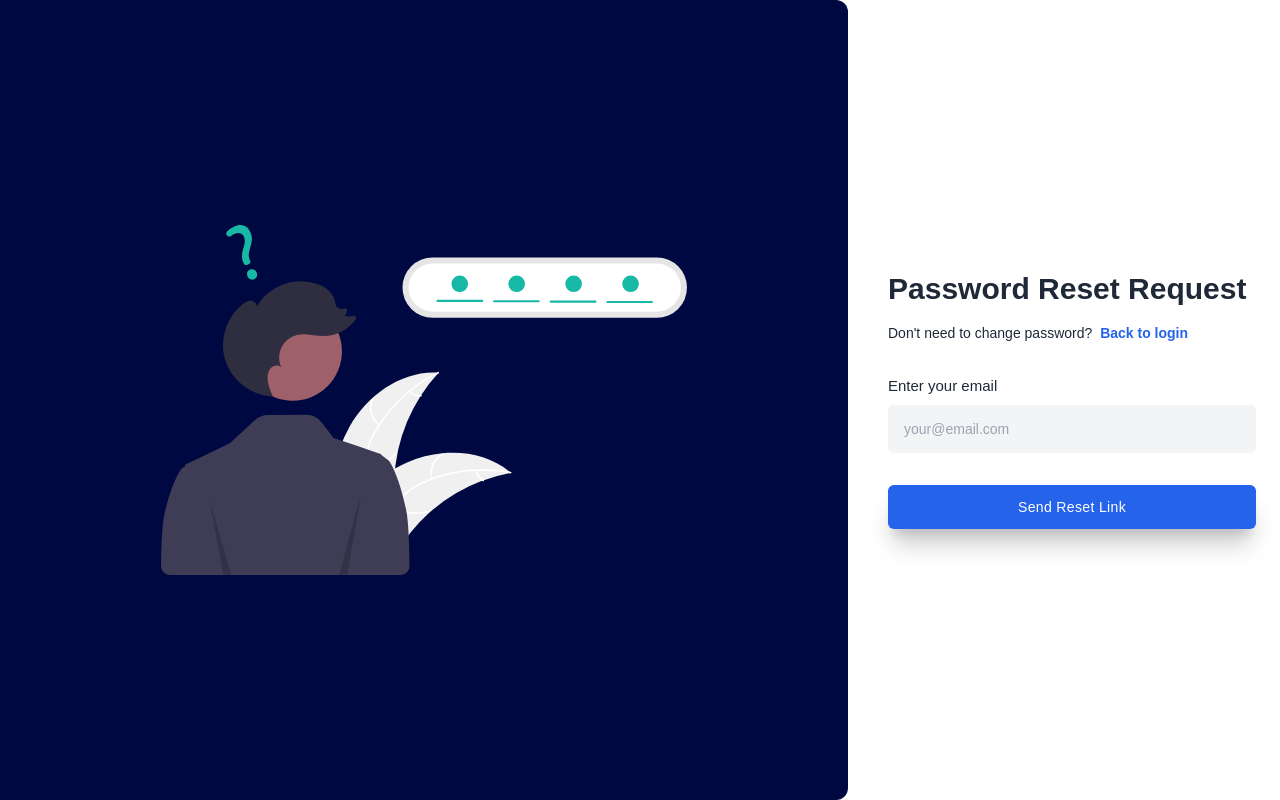
After one commit to randon-23/cm3070final, a Django app: page /accounts/password_reset/ in a window 1280 px wide. The commit adds this page. Run offline with Django 5.2, Linux system fonts and the light colour scheme; some libraries are stand-ins or nearby versions.

Commit message:
Password reset complete

```diff
--- a/cm3070final/accounts_notifs/templates/accounts_notifs/authentication.html
+++ b/cm3070final/accounts_notifs/templates/accounts_notifs/authentication.html
@@ -121,7 +121,7 @@
                                 </label>
                             </div>
                             <div>
-                                <a href="javascript:void(0);" class="text-blue-600 font-semibold text-sm hover:underline">
+                                <a href="{% url 'accounts_notifs:password_reset' %}?reset_stage=request" class="text-blue-600 font-semibold text-sm hover:underline">
                                     Forgot Password?
                                 </a>
                             </div>
--- /dev/null
+++ b/cm3070final/accounts_notifs/templates/accounts_notifs/partials/password_reset_modal.html
@@ -0,0 +1,24 @@
+{% load static %}
+<div id="password-reset-modal" class="hidden fixed inset-0 bg-black bg-opacity-50 items-center justify-center z-50">
+    <div class="modal bg-white p-6 rounded-lg shadow-lg max-w-md w-full">
+        {% if reset_stage == 'request' %}
+        <img src="{% static 'images/link-sent.svg' %}" alt="Link Sent" class="w-32 mx-auto mb-4">
+        {% elif reset_stage == 'confirm' %}
+        <div id="confirm-image-container"></div>
+        {% endif %}
+        <div id="password-reset-modal-content" class="text-center text-lg font-bold text-gray-800">
+            <!-- JSON message -->
+        </div>
+        {% if reset_stage == 'confirm' %}
+        <div id="countdown-container"></div>
+        {% endif %}
+        <div class="mt-6 flex justify-end">
+            <button
+                class="w-full shadow-xl py-3 px-4 text-sm tracking-wide rounded-md text-white bg-blue-600 hover:bg-blue-700 focus:outline-none" style="box-shadow: 0 20px 25px -5px rgba(0, 0, 0, 0.2), 0 10px 10px -5px rgba(0, 0, 0, 0.1);"
+                onclick="hideModal()"
+            >
+                OK
+            </button>
+        </div>
+    </div>
+</div>
--- /dev/null
+++ b/cm3070final/accounts_notifs/templates/accounts_notifs/password_reset.html
@@ -0,0 +1,108 @@
+{% extends 'base/base.html' %}
+{% load static %}
+{% block title %}Password Reset{% endblock %}
+{% block content %}
+<script src="{% static 'js_frontend-scripts/password-reset-processes.js' %}"></script>
+<div class="font-[sans-serif]">
+    <div class="grid lg:grid-cols-3 md:grid-cols-2 items-center gap-4 h-full">
+        <div class="max-md:order-1 lg:col-span-2 md:h-screen w-full bg-[#000842] md:rounded-tr-xl md:rounded-br-xl lg:p-12 p-8">
+            <img src="{% static 'images/forgot-password.svg' %}" class="lg:w-[70%] w-full h-full object-contain block mx-auto" alt="Forgot Password" />
+        </div>
+        <div class="w-full p-6 max-md:max-w-lg mx-auto flex items-center justify-center min-h-screen">
+            <div class="w-full max-w-xl">
+                {% if reset_stage == 'request' %}
+                    <form
+                        id="password-reset-request-form"
+                        method="post"
+                        hx-post="{% url 'accounts_notifs:password_reset_request' %}"
+                        hx-trigger="submit"
+                        hx-target="#password-reset-modal-content"
+                        hx-headers='{"Accept": "application/json"}'
+                        hx-swap="innerHTML"
+                    >
+                        {% csrf_token %}
+                        <div class="mb-8">
+                            <h2 class="text-gray-800 text-3xl font-bold">Password Reset Request</h2>
+                            <p class="text-sm mt-4 text-gray-800">
+                                Don't need to change password?
+                                <a href="{% url 'accounts_notifs:authentication' %}?type=login" id="toggle-to-signup" class="text-blue-600 font-semibold hover:underline ml-1 whitespace-nowrap">Back to login</a>
+                            </p>
+                        </div>
+
+                        <div class="mb-4">
+                            <label for="email" class="text-gray-800 text-[15px] mb-2 mt-4 block">Enter your email</label>
+                            <input
+                                type="email"
+                                id="email"
+                                name="email"
+                                required
+                                class="w-full text-sm text-gray-800 bg-gray-100 focus:bg-transparent pl-4 pr-10 py-3.5 rounded-md outline-blue-600"
+                                placeholder="your@email.com"
+                            >
+                        </div>
+                        <div class="mt-8">
+                            <button
+                                type="submit"
+                                class="w-full shadow-xl py-3 px-4 text-sm tracking-wide rounded-md text-white bg-blue-600 hover:bg-blue-700 focus:outline-none" style="box-shadow: 0 20px 25px -5px rgba(0, 0, 0, 0.2), 0 10px 10px -5px rgba(0, 0, 0, 0.1);"
+                            >
+                                Send Reset Link
+                            </button>
+                        </div>
+                    </form>
+                {% elif reset_stage == 'confirm' %}
+                    <form
+                        id="password-reset-confirm-form"
+                        method="post"
+                        hx-post="{% url 'accounts_notifs:password_reset_confirm' %}"
+                        hx-trigger="submit"
+                        hx-target="#password-reset-modal-content"
+                        hx-headers='{"Accept": "application/json"}'
+                        hx-swap="innerHTML"
+                    >
+                        {% csrf_token %}
+                        <input type="hidden" name="user" value="{{ request.GET.user }}">
+                        <input type="hidden" name="token" value="{{ request.GET.token }}">
+
+                        <div class="mb-8">
+                            <h2 class="text-gray-800 text-3xl font-bold">Password Reset Confirmation</h2>
+                        </div>
+
+                        <div class="mb-4">
+                            <label for="new_password" class="text-gray-800 text-[15px] mb-2 mt-4 block">New Password</label>
+                            <input
+                                type="password"
+                                id="new_password"
+                                name="new_password"
+                                required
+                                class="w-full text-sm text-gray-800 bg-gray-100 focus:bg-transparent pl-4 pr-10 py-3.5 rounded-md outline-blue-600"
+                                placeholder="Enter your new password"
+                            >
+                        </div>
+
+                        <div class="mb-4">
+                            <label for="confirm_password" class="text-gray-800 text-[15px] mb-2 mt-4 block">Confirm Password</label>
+                            <input
+                                type="password"
+                                id="confirm_password"
+                                name="confirm_password"
+                                required
+                                class="w-full text-sm text-gray-800 bg-gray-100 focus:bg-transparent pl-4 pr-10 py-3.5 rounded-md outline-blue-600"
+                                placeholder="Confirm your new password"
+                            >
+                        </div>
+                        <button
+                            type="submit"
+                            class="w-full shadow-xl py-3 px-4 text-sm tracking-wide rounded-md text-white bg-blue-600 hover:bg-blue-700 focus:outline-none" style="box-shadow: 0 20px 25px -5px rgba(0, 0, 0, 0.2), 0 10px 10px -5px rgba(0, 0, 0, 0.1);"
+                        >
+                            Reset Password
+                        </button>
+                    </form>
+                {% endif %}
+            </div>
+        </div>
+    </div>
+</div>
+<!-- Modal -->
+{% include 'accounts_notifs/partials/password_reset_modal.html' %}
+
+{%endblock%}
--- a/cm3070final/accounts_notifs/urls.py
+++ b/cm3070final/accounts_notifs/urls.py
@@ -1,11 +1,14 @@
 from django.urls import path
-from .views import authentication_view
-from .api import login_api, logout_api
+from . import views
+from . import api
 
 app_name = 'accounts_notifs'
 
 urlpatterns = [
-    path('auth/', authentication_view, name='authentication'),
-    path('api/login/', login_api, name='login'),
-    path('api/logout/', logout_api, name='logout'),
+    path('auth/', views.authentication_view, name='authentication'),
+    path('api/login/', api.login_api, name='login'),
+    path('api/logout/', api.logout_api, name='logout'),
+    path('password_reset/', views.password_reset_view, name='password_reset'),
+    path('api/password_reset_request', api.PasswordResetRequestEndpoint.as_view(), name='password_reset_request'),
+    path('api/password_reset_confirm', api.PasswordResetConfirmEndpoint.as_view(), name='password_reset_confirm'),
 ]
--- a/cm3070final/accounts_notifs/views.py
+++ b/cm3070final/accounts_notifs/views.py
@@ -54,3 +54,7 @@ def authentication_view(request):
         'form_type': form_type,
         "country_prefixes": country_prefixes,
     })
+
+def password_reset_view(request):
+    reset_stage = request.GET.get('reset_stage', 'request')
+    return render(request, 'accounts_notifs/password_reset.html', {'reset_stage': reset_stage})
--- a/cm3070final/static/css/output.css
+++ b/cm3070final/static/css/output.css
@@ -1015,9 +1015,20 @@ video {
   outline-offset: 2px;
 }
 
+.focus\:ring-2:focus {
+  --tw-ring-offset-shadow: var(--tw-ring-inset) 0 0 0 var(--tw-ring-offset-width) var(--tw-ring-offset-color);
+  --tw-ring-shadow: var(--tw-ring-inset) 0 0 0 calc(2px + var(--tw-ring-offset-width)) var(--tw-ring-color);
+  box-shadow: var(--tw-ring-offset-shadow), var(--tw-ring-shadow), var(--tw-shadow, 0 0 #0000);
+}
+
 .focus\:ring-blue-500:focus {
   --tw-ring-opacity: 1;
   --tw-ring-color: rgb(59 130 246 / var(--tw-ring-opacity, 1));
+}
+
+.focus\:ring-blue-600:focus {
+  --tw-ring-opacity: 1;
+  --tw-ring-color: rgb(37 99 235 / var(--tw-ring-opacity, 1));
 }
 
 @media not all and (min-width: 768px) {
--- /dev/null
+++ b/cm3070final/static/js_frontend-scripts/password-reset-processes.js
@@ -0,0 +1,61 @@
+
+function showPasswordResetMessage(event) {
+    console.log("Password reset message fired!", event);
+    let response = event.detail.xhr.responseText;
+    console.log(response);
+    try{
+        let data = JSON.parse(response);
+        console.log(data)
+        if(event.detail.xhr.status === 200){
+            document.getElementById("password-reset-modal-content").innerHTML = `<p>${data.message}</p>`;
+        } else{
+            document.getElementById("password-reset-modal-content").innerHTML = `<p>${data.error}</p>`;
+        }
+
+        document.getElementById("password-reset-modal").classList.remove("hidden");
+        document.getElementById("password-reset-modal").classList.add("flex");
+        if (window.location.search.includes("reset_stage=confirm") && event.detail.xhr.status === 200){
+            document.getElementById("confirm-image-container").innerHTML = `<img src="/static/images/authenticated.svg" alt="Done" class="w-32 mx-auto mb-4">`
+            let countdownContainer = document.getElementById("countdown-container");
+            if (countdownContainer) {
+                document.getElementById("countdown-container").innerHTML = `<p class="mt-4 text-gray-600">
+                    You will be redirected to the login page in <strong id="countdown">3</strong> seconds.
+                </p>`;
+
+                let timeLeft = 3;
+                const redirectUrl = '/accounts/auth/?type=login'
+                const countdownElement = document.getElementById("countdown");
+                const countdown = setInterval(() => {
+                    timeLeft--
+                    countdownElement.textContent = timeLeft;
+
+                    if (timeLeft <= 0){
+                        clearInterval(countdown)
+                        window.location.href = redirectUrl;
+                    }
+                }, 1000)
+            }
+        } else if(event.detail.xhr.status !== 200){
+            document.getElementById("confirm-image-container").innerHTML = `<img src="/static/images/something-went-wrong.svg" alt="Error" class="w-32 mx-auto mb-4">`
+        }
+    }
+    catch (error) {
+        console.error("Invalid JSON response:", response);
+    }
+}
+
+document.addEventListener("htmx:afterRequest", function(event) {
+    showPasswordResetMessage(event);
+});
+
+function hideModal() {
+    document.getElementById("password-reset-modal").classList.add("hidden");
+    document.getElementById("password-reset-modal").classList.remove("flex");
+}
+// Close modal when clicking outside it
+document.addEventListener("click", function (event) {
+    const modalContainer = document.querySelector("#modal-container");
+    if (modalContainer && event.target === modalContainer) {
+        hideModal();
+    }
+  });
```
Also changed, not shown: cm3070final/accounts_notifs/api.py (+65 -0 lines), cm3070final/volontera/settings.py (+12 -0 lines), cm3070final/accounts_notifs/templates/accounts_notifs/password_reset_email.html (added), cm3070final/static/images/authenticated.svg (added), cm3070final/static/images/forgot-password.svg (added), cm3070final/static/images/gears-spinner.svg (added), cm3070final/static/images/link-sent.svg (added), cm3070final/static/images/something-went-wrong.svg (added).
